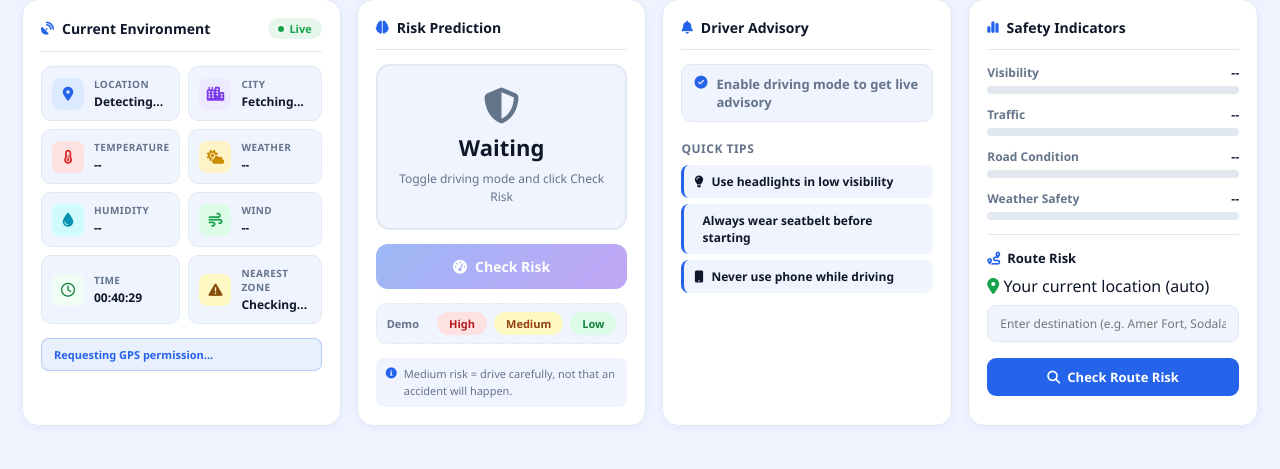
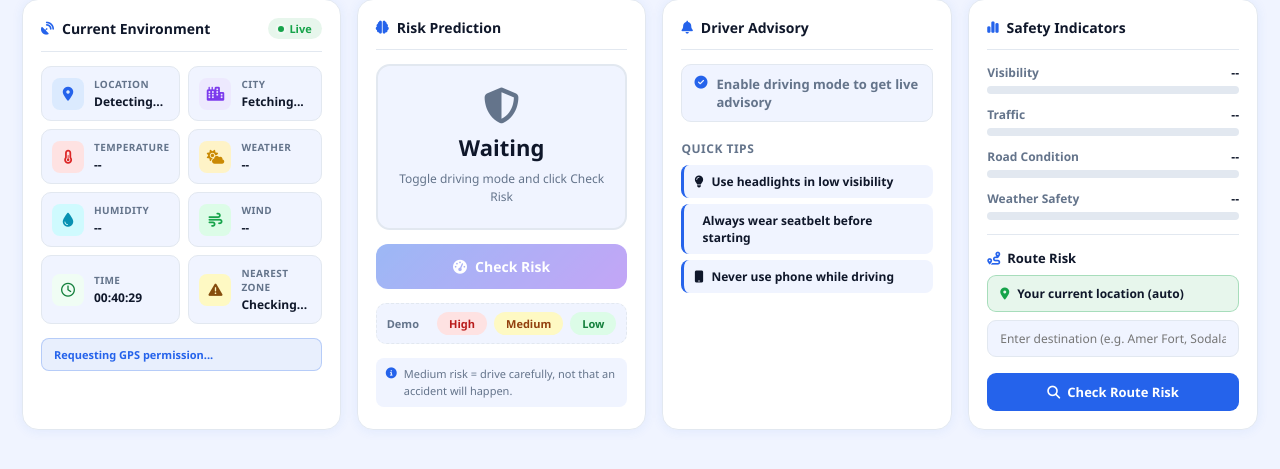
Before and after one commit to lochan613/roadeye-ai, a Flask app: template templates/dashboard.html in a window 1280 px wide. Shown: the part 120-589 px from the top of the page. Run offline with Flask 3, Linux system fonts and the light colour scheme; the template is opened without the code that fills it, so the values that code supplies are empty; some libraries are stand-ins or nearby versions.

Commit message:
Changed the code

```diff
--- a/static/dashboard.css
+++ b/static/dashboard.css
@@ -544,3 +544,36 @@ body.dark .adv-danger { background:#2a1010; border-color:#f87171; color:#f87171;
   .header-sub, .header-btn span { display:none; }
   .drive-label { display:none; }
 }
+.route-from-display {
+  display: flex;
+  align-items: center;
+  gap: 8px;
+  padding: 9px 12px;
+  background: rgba(22,163,74,0.1);
+  border: 1px solid rgba(22,163,74,0.3);
+  border-radius: 9px;
+  font-size: 12px;
+  font-weight: 600;
+  color: var(--text);
+}
+
+.route-suggestions {
+  display: flex;
+  flex-direction: column;
+  gap: 4px;
+  max-height: 160px;
+  overflow-y: auto;
+}
+
+.route-suggestion-item {
+  padding: 8px 12px;
+  background: var(--bg);
+  border: 1px solid var(--border);
+  border-radius: 8px;
+  font-size: 12px;
+  font-weight: 600;
+  color: var(--text);
+  cursor: pointer;
+  transition: background 0.15s;
+}
+.route-suggestion-item:hover { background: var(--border); }
```
